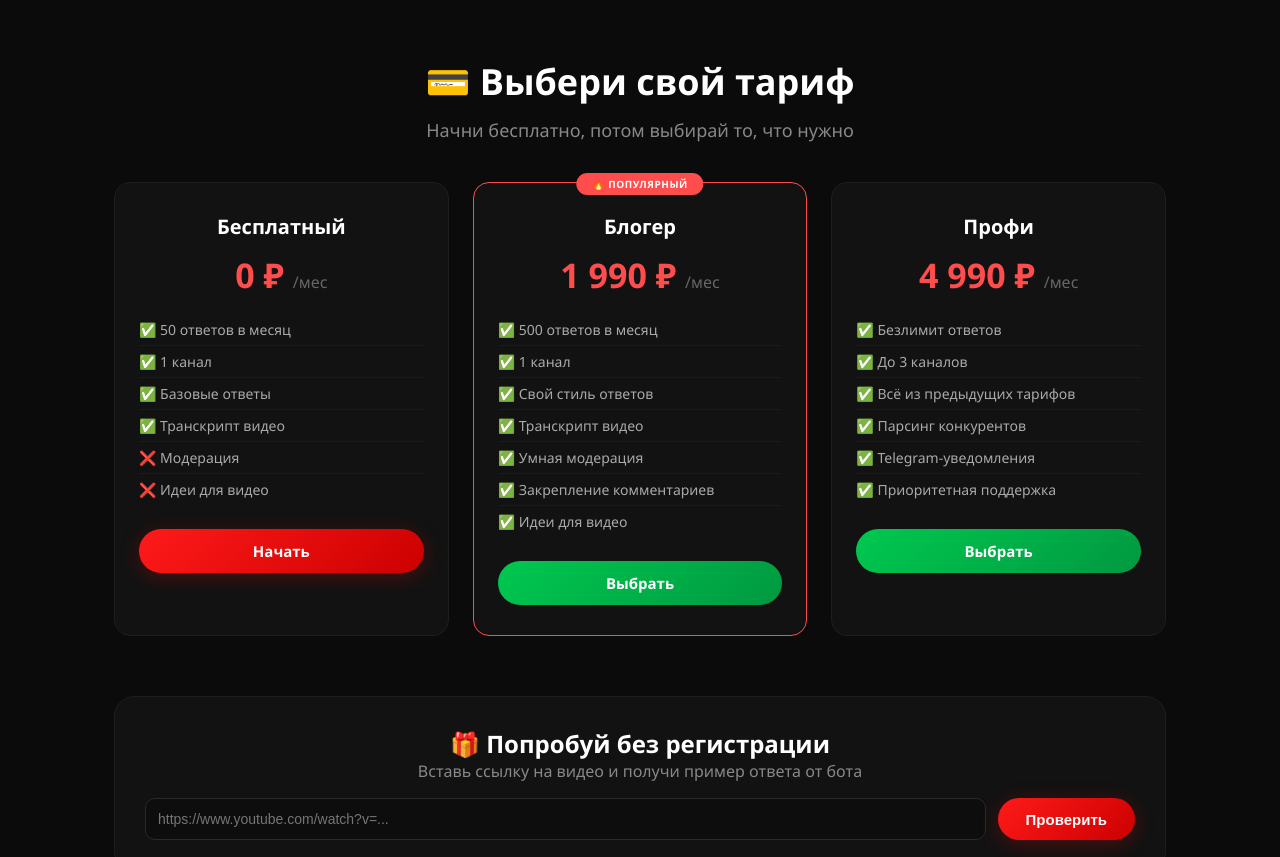
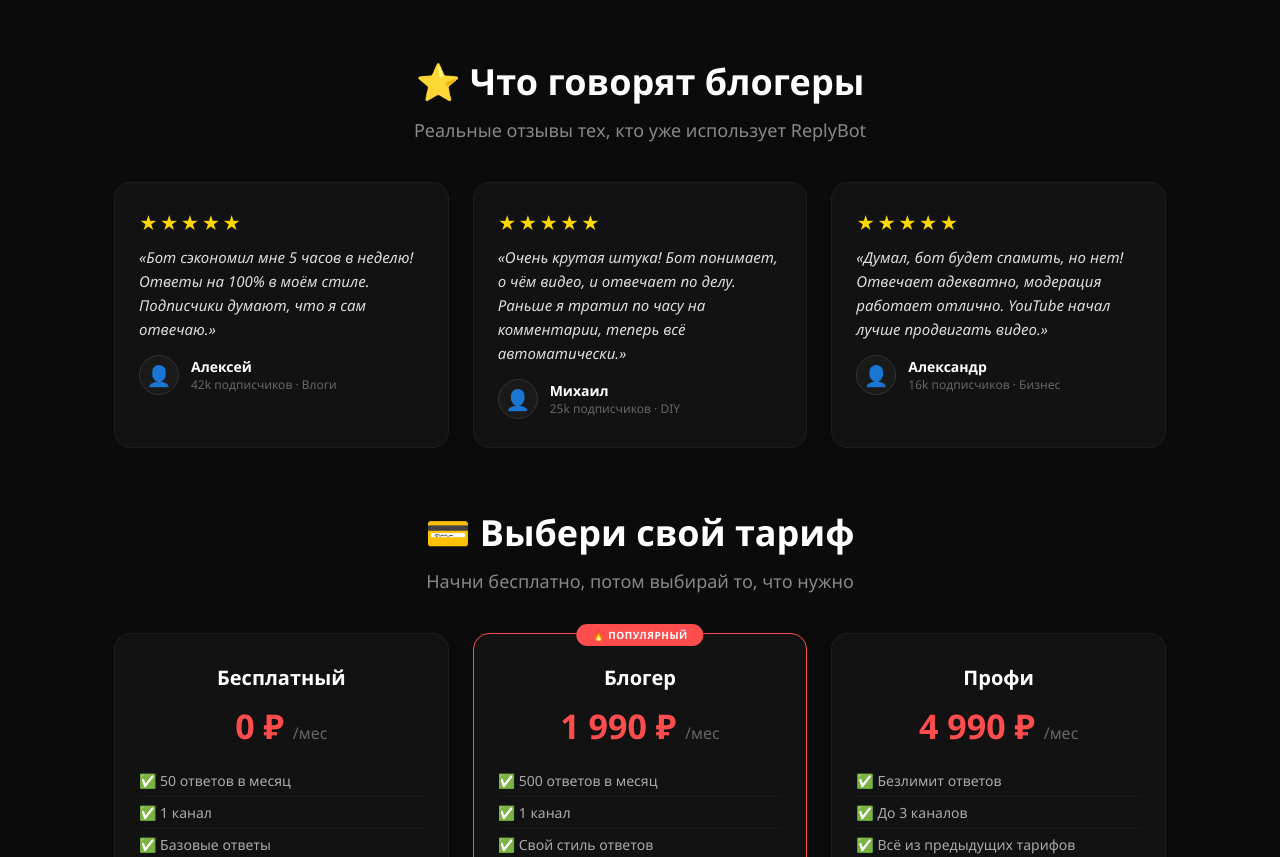
Before and after one commit to knutovy-debug/yt-ai-bot, a website: page public/index.html in a window 1280 px wide. Shown: the part 1718-2575 px from the top of the page. Drawn offline with Linux system fonts and the light colour scheme.

Commit message:
Update index.html

```diff
--- a/public/index.html
+++ b/public/index.html
@@ -299,6 +299,63 @@
       border: 1px solid rgba(255, 0, 0, 0.1);
     }
 
+    /* ===== ОТЗЫВЫ ===== */
+    .reviews-grid {
+      display: grid;
+      grid-template-columns: repeat(3, 1fr);
+      gap: 24px;
+      margin: 40px 0 60px;
+    }
+    .review-card {
+      background: #121212;
+      border-radius: 16px;
+      padding: 28px 24px;
+      border: 1px solid #1e1e1e;
+      transition: all 0.3s ease;
+    }
+    .review-card:hover {
+      border-color: #ff3333;
+      transform: translateY(-4px);
+    }
+    .review-card .stars {
+      color: #ffd700;
+      font-size: 18px;
+      letter-spacing: 2px;
+      margin-bottom: 10px;
+    }
+    .review-card .text {
+      color: #ddd;
+      font-size: 15px;
+      line-height: 1.6;
+      margin-bottom: 14px;
+      font-style: italic;
+    }
+    .review-card .author {
+      display: flex;
+      align-items: center;
+      gap: 12px;
+    }
+    .review-card .author .avatar {
+      width: 40px;
+      height: 40px;
+      border-radius: 50%;
+      background: #1a1a1a;
+      display: flex;
+      align-items: center;
+      justify-content: center;
+      font-size: 20px;
+      border: 1px solid #333;
+    }
+    .review-card .author .info .name {
+      font-weight: 600;
+      font-size: 14px;
+      color: #fff;
+    }
+    .review-card .author .info .channel {
+      font-size: 12px;
+      color: #666;
+    }
+
     .pricing-grid {
       display: grid;
       grid-template-columns: repeat(3, 1fr);
@@ -415,6 +472,7 @@
       .hero-stats { justify-content: center; }
       .hero-text h1 { font-size: 32px; }
       .features-grid { grid-template-columns: 1fr; }
+      .reviews-grid { grid-template-columns: 1fr; }
       .pricing-grid { grid-template-columns: 1fr; }
       .header { flex-direction: column; align-items: stretch; gap: 12px; }
       .header-actions { justify-content: center; }
@@ -537,6 +595,46 @@
       </div>
     </div>
 
+    <!-- ===== ОТЗЫВЫ ===== -->
+    <div class="section-title">⭐ Что говорят блогеры</div>
+    <div class="section-sub">Реальные отзывы тех, кто уже использует ReplyBot</div>
+
+    <div class="reviews-grid">
+      <div class="review-card">
+        <div class="stars">★★★★★</div>
+        <div class="text">«Бот сэкономил мне 5 часов в неделю! Ответы на 100% в моём стиле. Подписчики думают, что я сам отвечаю.»</div>
+        <div class="author">
+          <div class="avatar">👤</div>
+          <div class="info">
+            <div class="name">Алексей</div>
+            <div class="channel">42k подписчиков · Влоги</div>
+          </div>
+        </div>
+      </div>
+      <div class="review-card">
+        <div class="stars">★★★★★</div>
+        <div class="text">«Очень крутая штука! Бот понимает, о чём видео, и отвечает по делу. Раньше я тратил по часу на комментарии, теперь всё автоматически.»</div>
+        <div class="author">
+          <div class="avatar">👤</div>
+          <div class="info">
+            <div class="name">Михаил</div>
+            <div class="channel">25k подписчиков · DIY</div>
+          </div>
+        </div>
+      </div>
+      <div class="review-card">
+        <div class="stars">★★★★★</div>
+        <div class="text">«Думал, бот будет спамить, но нет! Отвечает адекватно, модерация работает отлично. YouTube начал лучше продвигать видео.»</div>
+        <div class="author">
+          <div class="avatar">👤</div>
+          <div class="info">
+            <div class="name">Александр</div>
+            <div class="channel">16k подписчиков · Бизнес</div>
+          </div>
+        </div>
+      </div>
+    </div>
+
     <div class="section-title">💳 Выбери свой тариф</div>
     <div class="section-sub">Начни бесплатно, потом выбирай то, что нужно</div>
 
```
